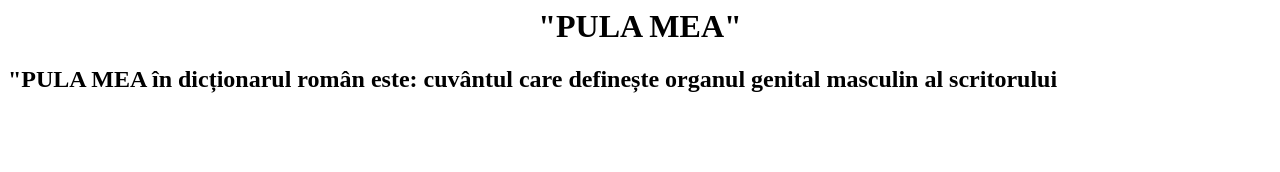
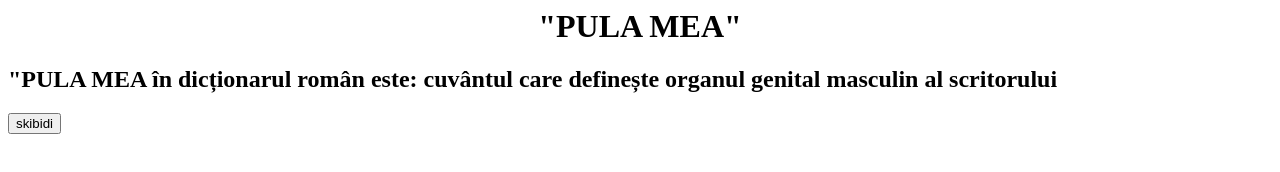
Before and after one commit to Ampulaverde/Testul-skibidi, a plain HTML site: page index.html in a window 1280 px wide. Drawn offline with Linux system fonts and the light colour scheme.

Commit message:
Update index.html

```diff
--- a/index.html
+++ b/index.html
@@ -5,3 +5,5 @@
 cuvântul care definește organul genital
 masculin al scritorului
 </h2>
+
+<button onClick="alert("coi")"> skibidi </button>
```
